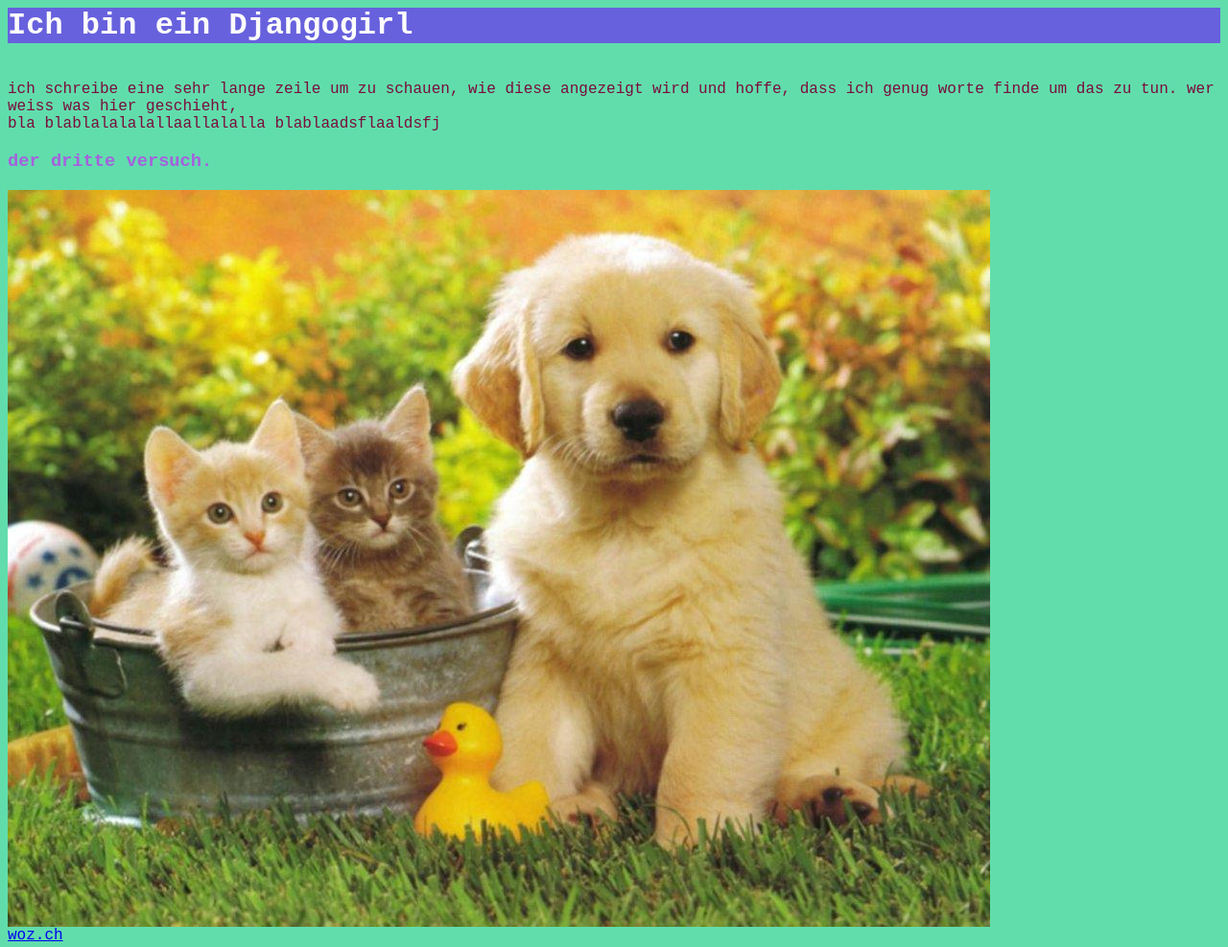
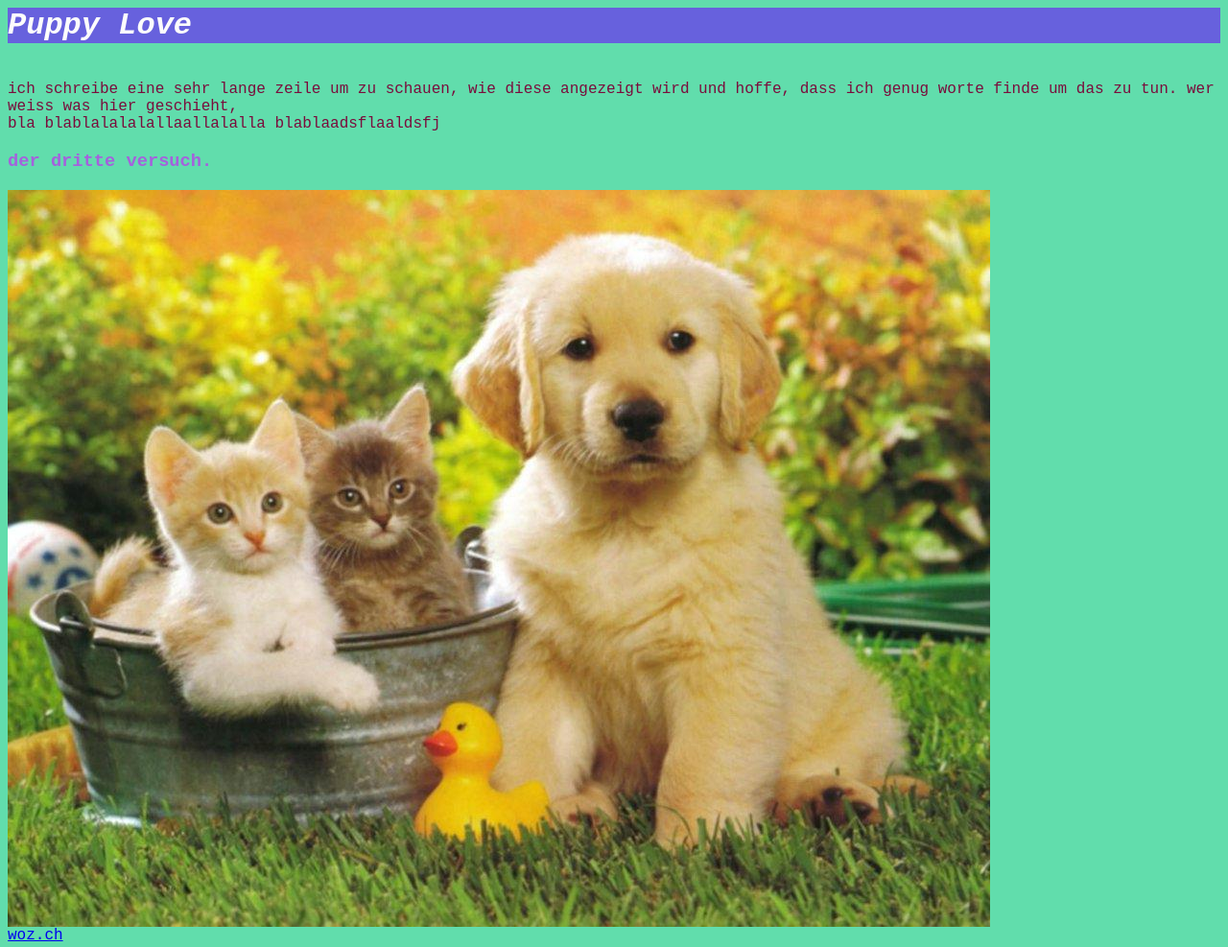
Before and after one commit to kathfran/kathfran.github.io, a plain HTML site: page index.html in a window 1280 px wide. Shown: the whole page at 96% size. Drawn offline with Linux system fonts and the light colour scheme.

Commit message:
h1 font and style

```diff
--- a/index.html
+++ b/index.html
@@ -1,5 +1,5 @@
 <html><head><title>...</title><link rel="stylesheet" href="main.css"</head>
-<h1>Ich bin ein Djangogirl</h1><br/>
+<h1>Puppy Love</h1><br/>
 ich schreibe eine sehr lange zeile um zu schauen, wie diese angezeigt wird und hoffe, dass ich genug worte finde um das zu tun. wer weiss was hier geschieht,<br/> bla blablalalalallaallalalla blablaadsflaaldsfj
 <br/><h3>der dritte versuch.<br/></h3>
 <img src="puppies.jpg"><br/
--- a/main.css
+++ b/main.css
@@ -1,3 +1,3 @@
-h1 {font-family Arial, Helvetica, sans-serif; background-color: #6761dd; color: #fcfcfc}
+h1 {font-style: oblique; font-family Times New Roman; background-color: #6761dd; color: #fcfcfc}
 body {background-color: #61ddac; color: #7a0d3c; font-family: "Courier New", Courier, monospace}
 h3 {color: #a561dd}
```
